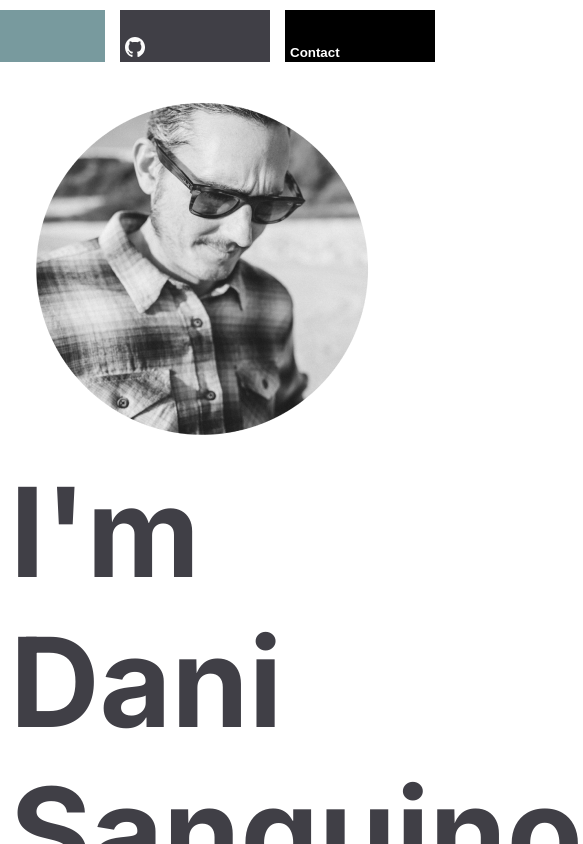
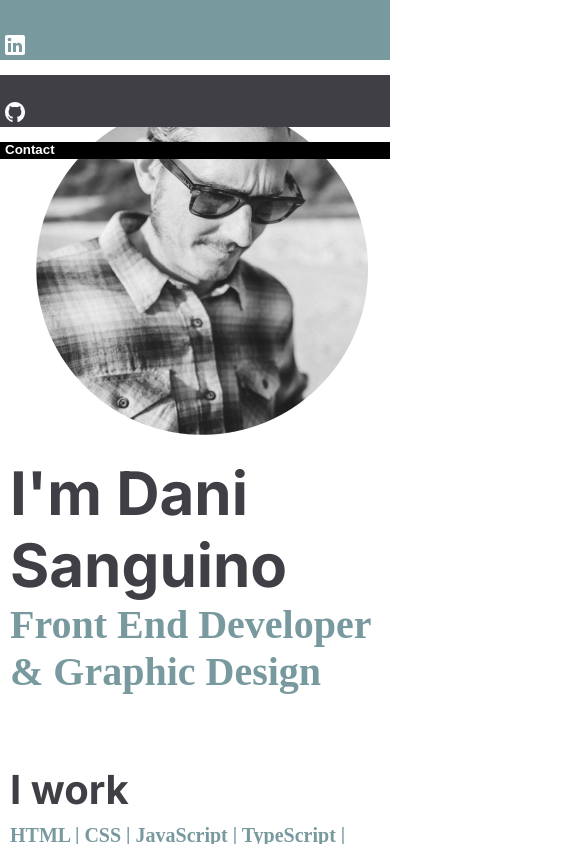
Before and after one commit to danisanguino/portfolio, a React (Vite) app: page / in a window 390 px wide. Shown: the top 844 px of the page, 583 px wide, since content can reach past the window. Built offline with nearby package versions, Linux system fonts and the light colour scheme; a web font is replaced by a local one.

Commit message:
add responsive mode on header part 2

```diff
--- a/src/components/header/header.css
+++ b/src/components/header/header.css
@@ -4,7 +4,6 @@
     margin-top: 10px;
     left: 50%;
     transform: translateX(-50%);
-    /* max-width: 900px; */
     height: 52px;
     display: flex;
     gap: 15px;
@@ -101,3 +100,25 @@
         width: 150px;
     }
   }
+
+  @media (max-width: 480px) {
+    .header-main {
+        display: flex;
+        width: 100%;
+        flex-direction: column;
+        margin: 0;
+    }
+
+    .header-main__linkedin {
+        width: 100%;
+    }
+
+    .header-main__github {
+        width: 100%;
+    }
+
+    .header-main__contact {
+        width: 100%;
+    }
+
+  }
--- a/src/components/hello/hello.css
+++ b/src/components/hello/hello.css
@@ -45,3 +45,10 @@
 .hello-main__i-work--download-icon:hover {
     color: var(--blackPrincipal);
 }
+
+@media (max-width: 480px) {
+    .hello-main__say-hello h1 {
+        font-size: 60px;
+        color: var(--blackPrincipal);
+    }
+  }
```
